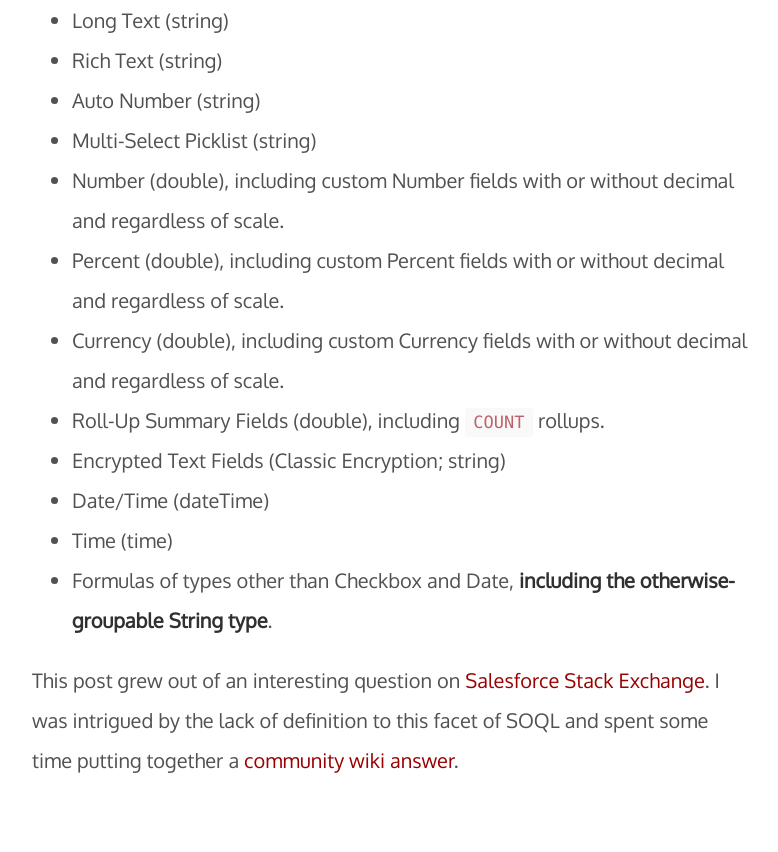
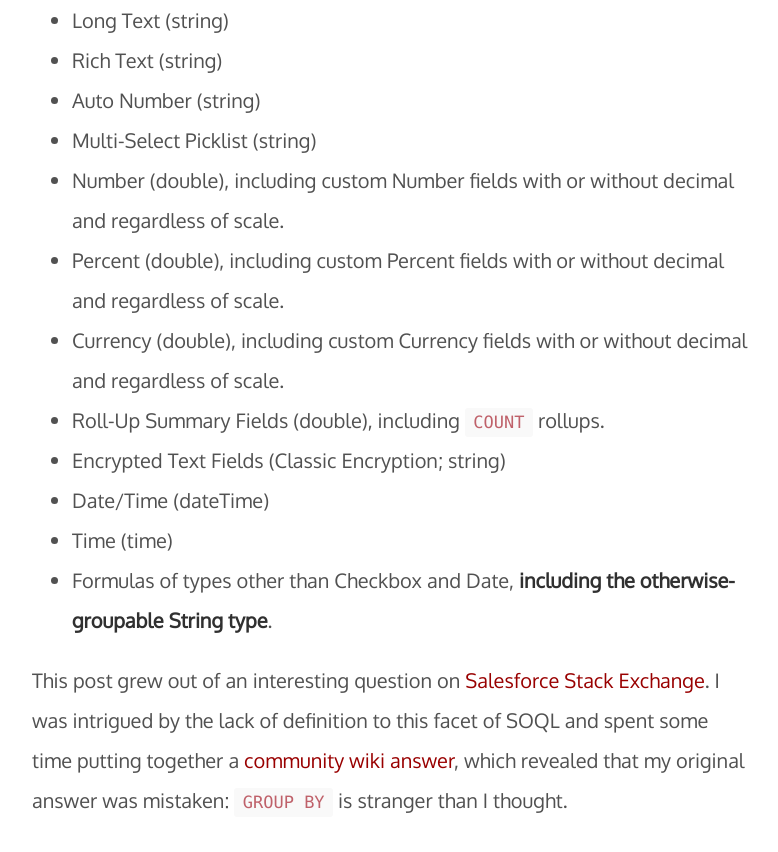
Before and after one commit to davidmreed/davidmreed.github.io, a Jekyll site: the page built from _posts/2018-10-10-soql-group-by-fields.md, in a window 1280 px wide and 900 px high, scrolled down 2695 px. Shown: the top 852 px of the window, without its empty margins (248-1026 px from the left). Built offline with Jekyll 4.4.1, drawn with Linux system fonts in a browser that asks for light colours; some web fonts are replaced.

Commit message:
Update 2018-10-10-soql-group-by-fields.md

```diff
--- a/_posts/2018-10-10-soql-group-by-fields.md
+++ b/_posts/2018-10-10-soql-group-by-fields.md
@@ -56,4 +56,4 @@ Types are listed below by UI type, with the SOAP type in parentheses. This infor
  - Time (time)
  - Formulas of types other than Checkbox and Date, **including the otherwise-groupable String type**.
 
- This post grew out of an interesting question on [Salesforce Stack Exchange](https://salesforce.stackexchange.com/questions/235370/error-thrown-while-trying-to-do-a-group-by/235383#235383). I was intrigued by the lack of definition to this facet of SOQL and spent some time putting together a [community wiki answer](https://salesforce.stackexchange.com/questions/235528/what-types-of-fields-are-groupable-in-a-soql-group-by-clause).
+ This post grew out of an interesting question on [Salesforce Stack Exchange](https://salesforce.stackexchange.com/questions/235370/error-thrown-while-trying-to-do-a-group-by/235383#235383). I was intrigued by the lack of definition to this facet of SOQL and spent some time putting together a [community wiki answer](https://salesforce.stackexchange.com/questions/235528/what-types-of-fields-are-groupable-in-a-soql-group-by-clause), which revealed that my original answer was mistaken: `GROUP BY` is stranger than I thought.
```
